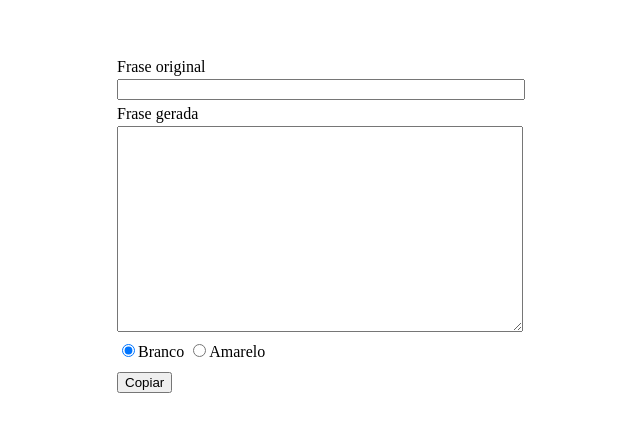
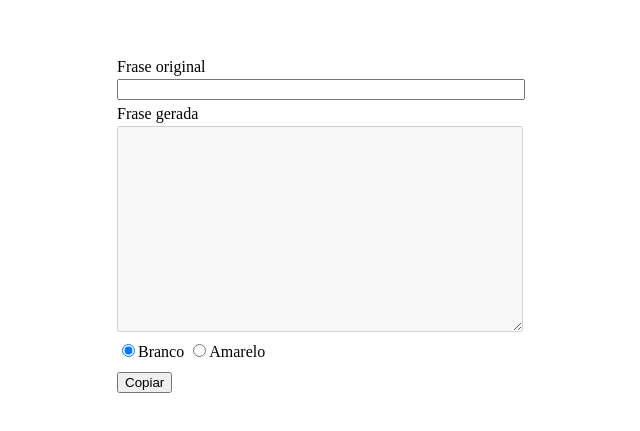
Before and after one commit to sezabass/alphaslack, a plain HTML site: page index.html in a window 1280 px wide. Shown: the part 199-630 px from the top of the page, without its empty margins (273-913 px from the left). Drawn offline with Linux system fonts and the light colour scheme.

Commit message:
Disable result textarea

```diff
--- a/index.html
+++ b/index.html
@@ -20,7 +20,7 @@
             </label>
             <label class="form-row" for="transformed-sentence">
                 <span class="form-label">Frase gerada</span>
-                <textarea id="transformed-sentence" name="transformed-sentence" class="input-text"></textarea>
+                <textarea id="transformed-sentence" name="transformed-sentence" class="input-text" disabled></textarea>
             </label>
             <div class="form-row">
                 <label class="radio">
```
